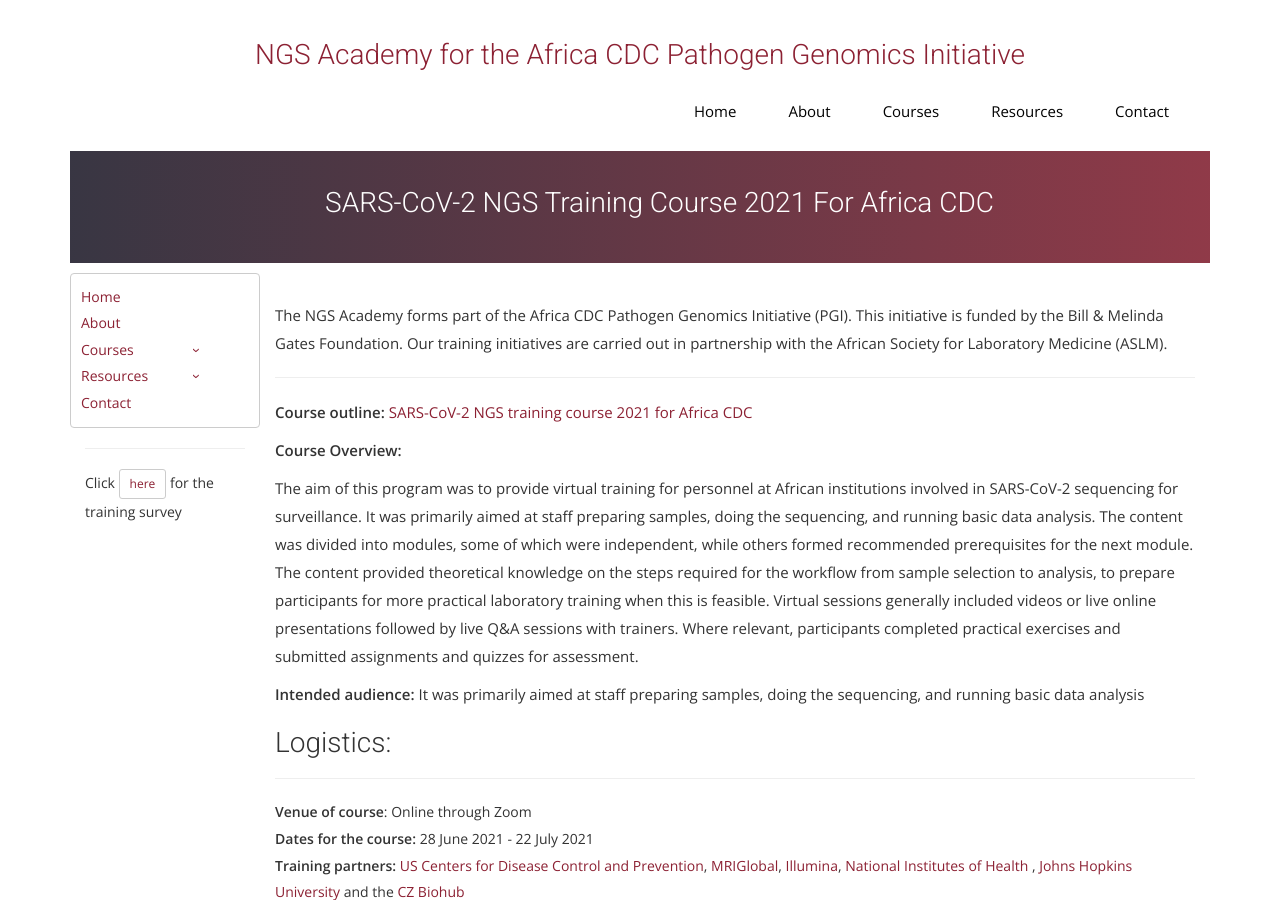
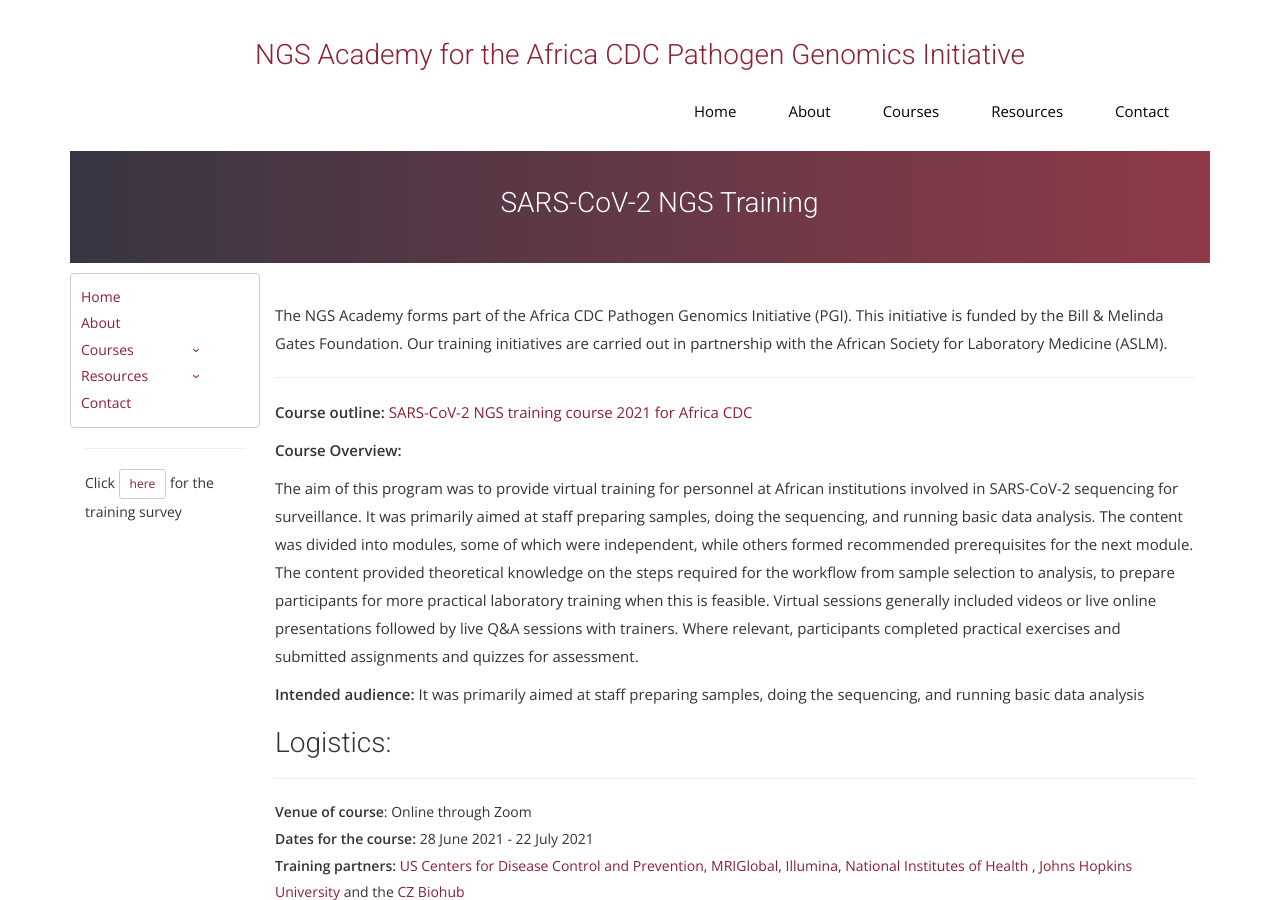
Before and after one commit to uct-cbio/ngs-academy, a Jekyll site: the page built from _posts/2021-06-09-NGS SARS-COV-2-Past-Course.md, in a window 1280 px wide and 900 px high. Built offline with Jekyll 4.4.1, drawn with Linux system fonts in a browser that asks for light colours; nearby versions of some CDN libraries; some web fonts are replaced; comment, search, counter and statistics services are not loaded.

Commit message:
changed course name

```diff
--- a/_posts/2021-06-09-NGS SARS-COV-2-Past-Course.md
+++ b/_posts/2021-06-09-NGS SARS-COV-2-Past-Course.md
@@ -1,6 +1,6 @@
 ---
 layout: default
-title:  "SARS-CoV-2 NGS training course 2021 for Africa CDC"
+title:  "SARS-CoV-2 NGS Training"
 date: 2021-06-09
 permalink: /:year/:title
 category: past-course
```
